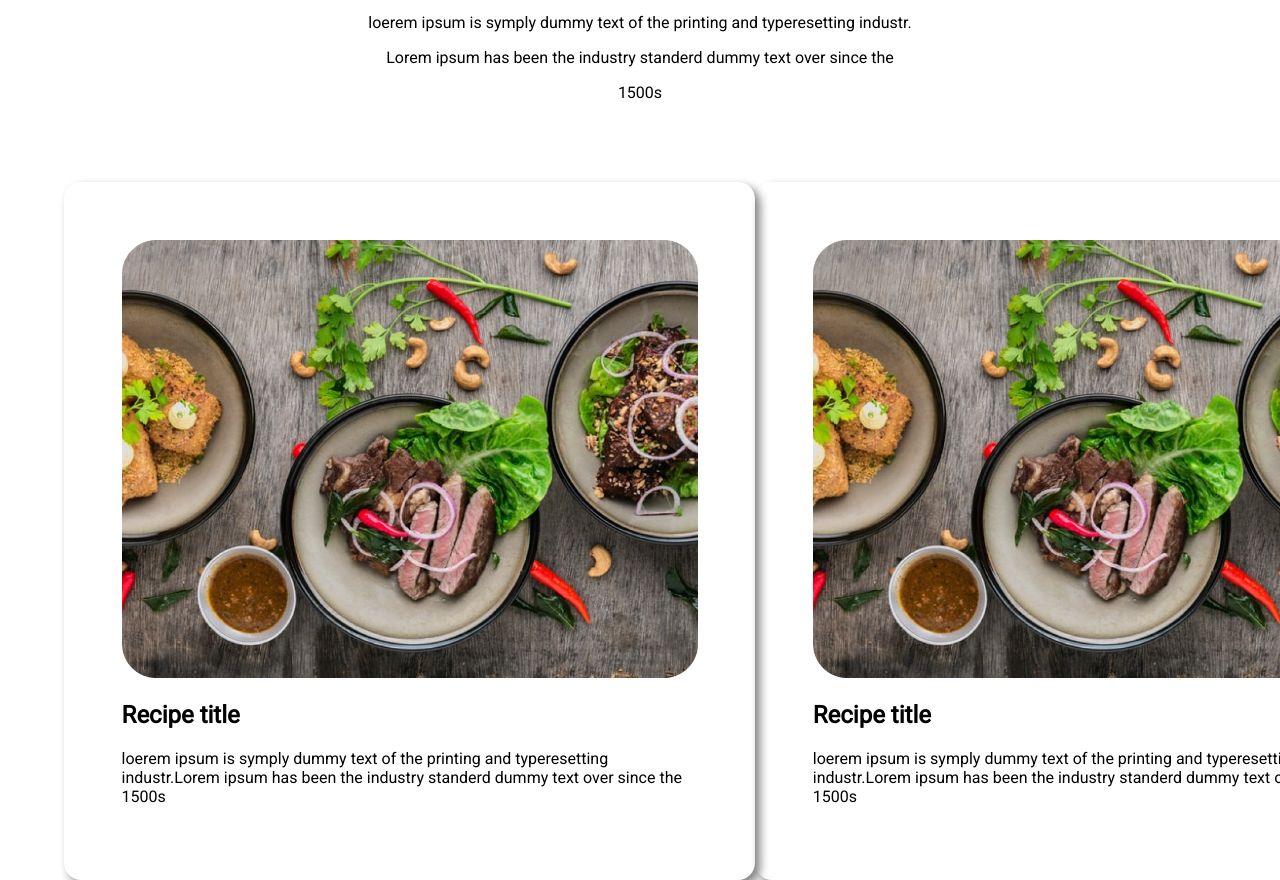
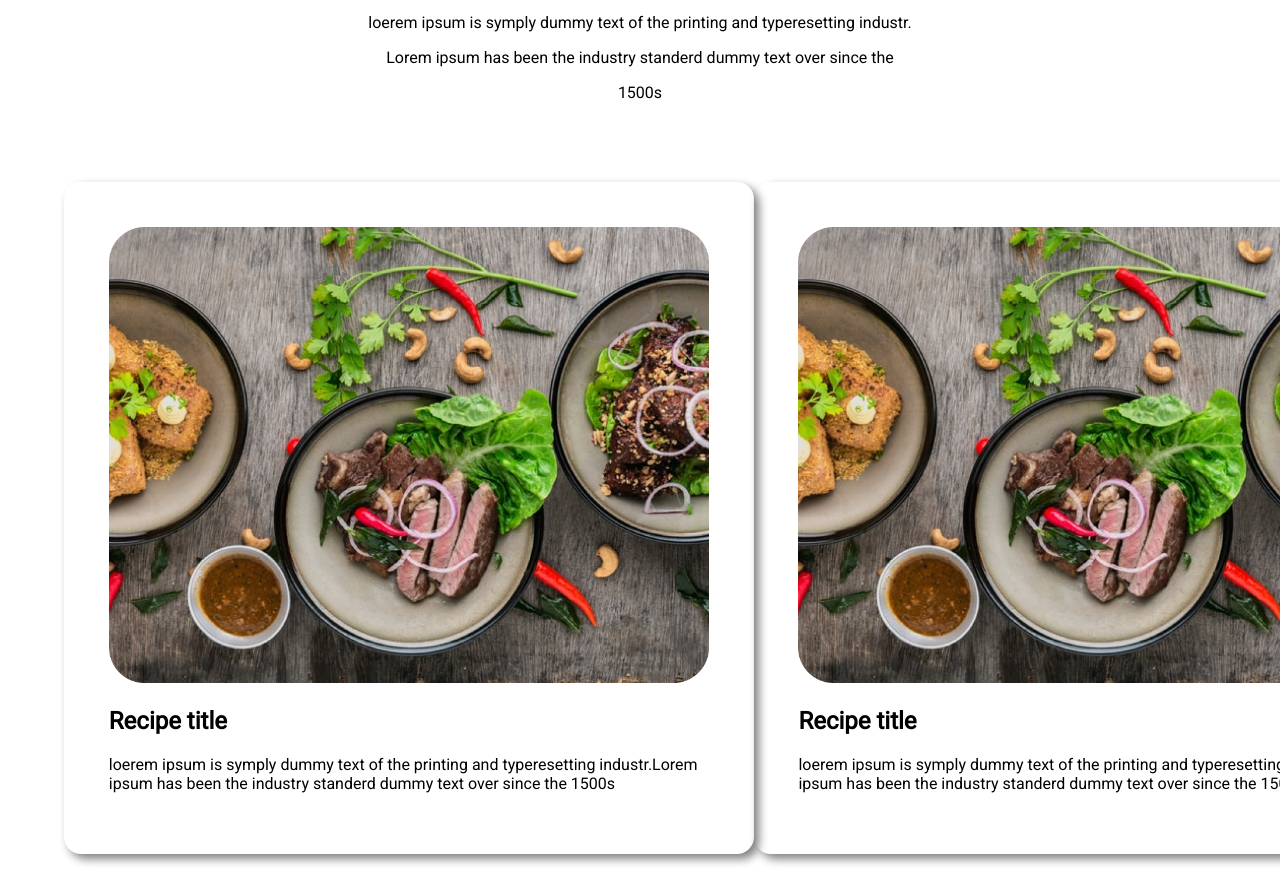
Before and after one commit to manisulislam/practice, a plain HTML site: page index.html in a window 1280 px wide. Shown: the part 1091-1971 px from the top of the page. Drawn offline with Linux system fonts and the light colour scheme; a web font is replaced by a local one.

Commit message:
some problem but complete

```diff
--- a/index.html
+++ b/index.html
@@ -52,7 +52,7 @@
             the industry standerd dummy text over since the</p>
         <p>1500s</p>
     </div>
-    <section class="flexible">
+    <section class="flexible k">
         <div class="half food">
             <img src="images/food/Project Cover1.jpg" alt="">
             <h1>Recipe title</h1>
--- a/style.css
+++ b/style.css
@@ -67,6 +67,7 @@ h1 {
     box-shadow: 5px 5px 10px gray;
     padding: 5%;
     border-radius: 17px;
+    width: 80%;
 }
 
 .subscribers {
@@ -100,3 +101,8 @@ h1 {
     text-align: center;
     color: white;
 }
+
+.k {
+    width: 70%;
+    padding-left: 5%;
+}
```
